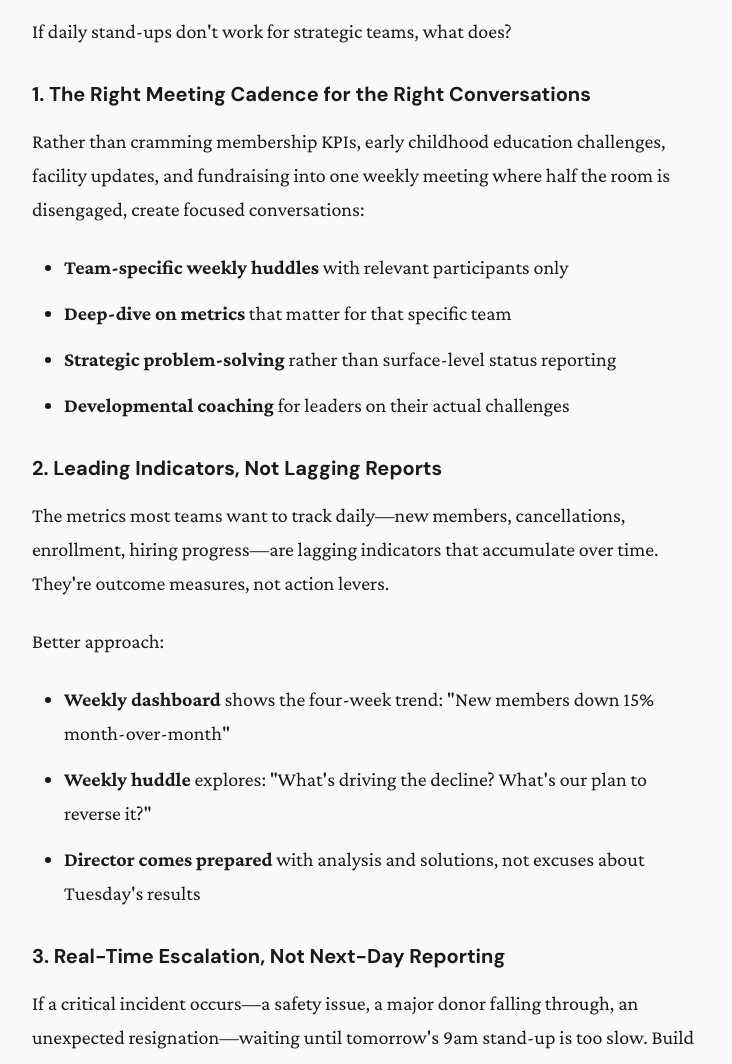
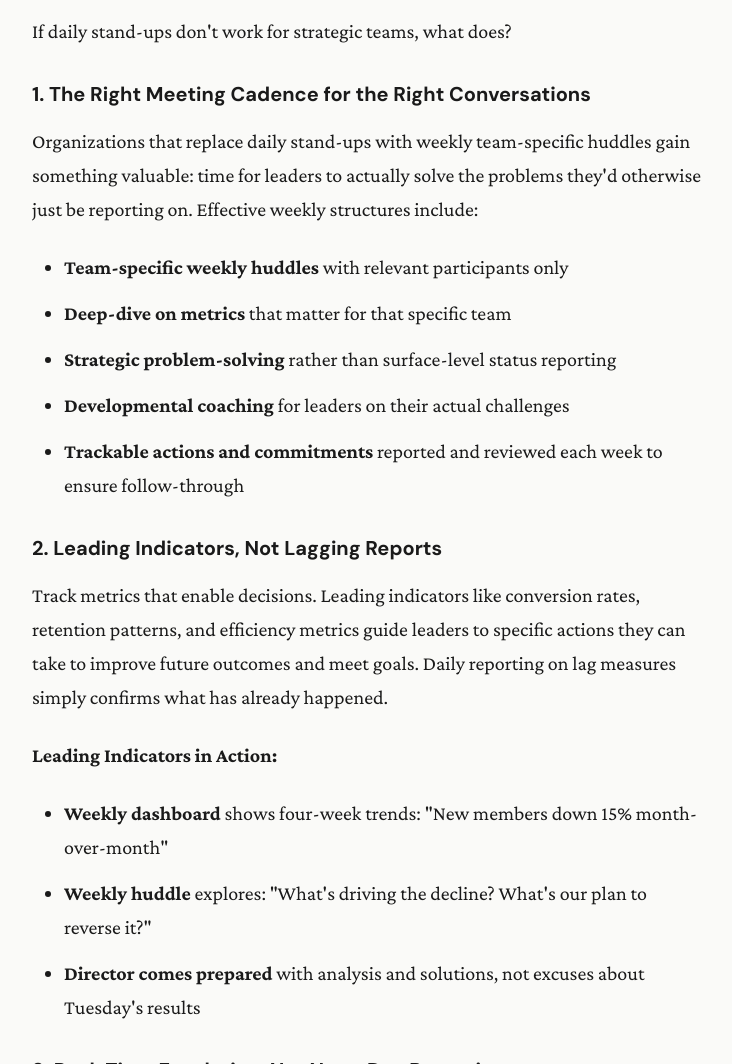
Before and after one commit to goldenraysheo/accountability_and_stand-ups, a plain HTML site: page index.html in a window 1280 px wide. Shown: the part 4680-5744 px from the top of the page, without its empty margins (272-1004 px from the left). Drawn offline with nearby package versions, Linux system fonts and the light colour scheme.

Commit message:
Update index.html

```diff
--- a/index.html
+++ b/index.html
@@ -323,20 +323,21 @@
             <p>If daily stand-ups don't work for strategic teams, what does?</p>
 
             <h3>1. The Right Meeting Cadence for the Right Conversations</h3>
-            <p>Rather than cramming membership KPIs, early childhood education challenges, facility updates, and fundraising into one weekly meeting where half the room is disengaged, create focused conversations:</p>
+<p>Organizations that replace daily stand-ups with weekly team-specific huddles gain something valuable: time for leaders to actually solve the problems they'd otherwise just be reporting on. Effective weekly structures include:</p>
 <ul>
     <li><strong>Team-specific weekly huddles</strong> with relevant participants only</li>
     <li><strong>Deep-dive on metrics</strong> that matter for that specific team</li>
     <li><strong>Strategic problem-solving</strong> rather than surface-level status reporting</li>
     <li><strong>Developmental coaching</strong> for leaders on their actual challenges</li>
+    <li><strong>Trackable actions and commitments</strong> reported and reviewed each week to ensure follow-through</li>
 </ul>
 
             <h3>2. Leading Indicators, Not Lagging Reports</h3>
-            <p>The metrics most teams want to track daily—new members, cancellations, enrollment, hiring progress—are lagging indicators that accumulate over time. They're outcome measures, not action levers.</p>
+<p>Track metrics that enable decisions. Leading indicators like conversion rates, retention patterns, and efficiency metrics guide leaders to specific actions they can take to improve future outcomes and meet goals. Daily reporting on lag measures simply confirms what has already happened.</p>
 
-            <p>Better approach:</p>
+<p><strong>Leading Indicators in Action:</strong></p>
 <ul>
-                <li><strong>Weekly dashboard</strong> shows the four-week trend: "New members down 15% month-over-month"</li>
+    <li><strong>Weekly dashboard</strong> shows four-week trends: "New members down 15% month-over-month"</li>
     <li><strong>Weekly huddle</strong> explores: "What's driving the decline? What's our plan to reverse it?"</li>
     <li><strong>Director comes prepared</strong> with analysis and solutions, not excuses about Tuesday's results</li>
 </ul>
```
Lines whose indentation alone changed are shown as unchanged.
